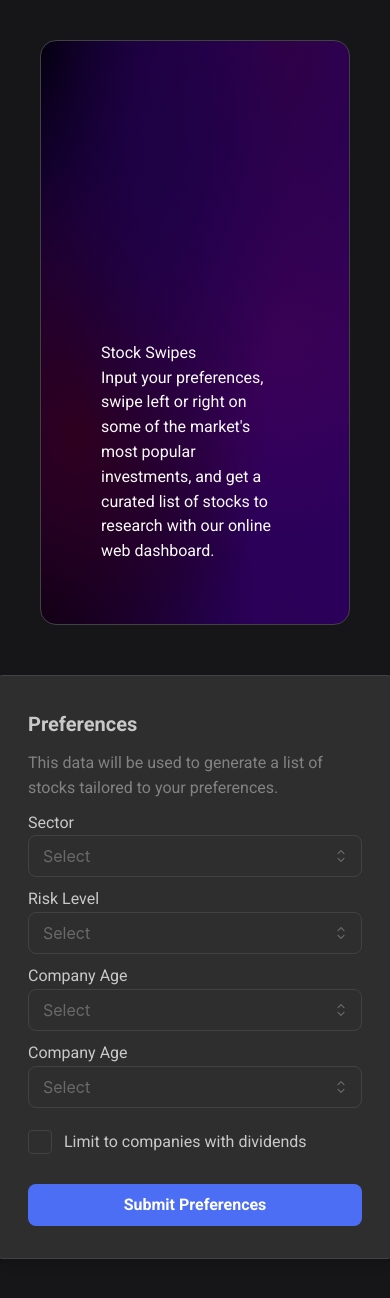
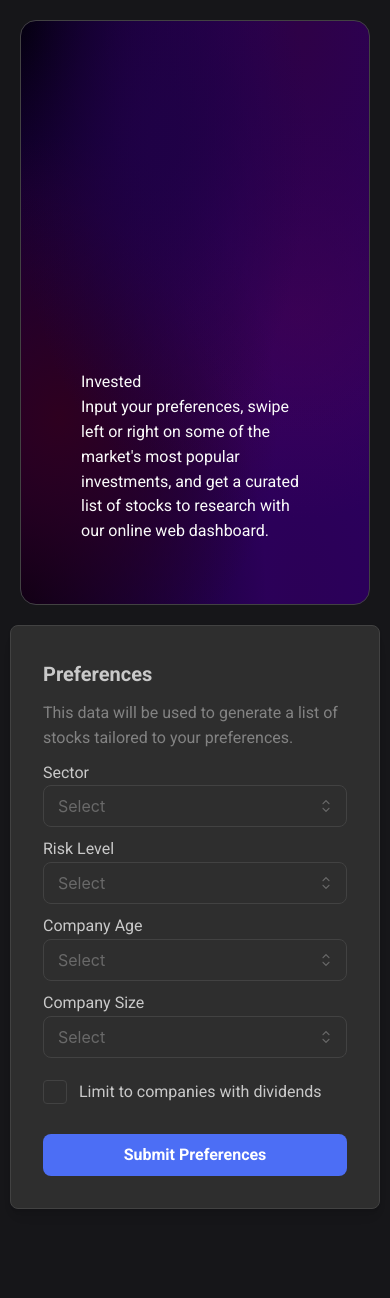
Before and after one commit to AlexT101/market-match, a Next.js app: page / in a window 390 px wide. After the commit the page ends 1229 px from the top, so only its background shows below. Built offline with nearby package versions, Linux system fonts and the light colour scheme.

Commit message:
Add Zustand store

```diff
--- a/app/layout.tsx
+++ b/app/layout.tsx
@@ -7,8 +7,8 @@ import Navbar from '../components/Navbar';
 
 
 export const metadata: Metadata = {
-  title: "Create Next App",
-  description: "Generated by create next app",
+  title: "Invested | Stock Swiping App",
+  description: "Input your preferences and swipe on your favorite stocks.",
 };
 
 export default function RootLayout({
--- a/app/page.tsx
+++ b/app/page.tsx
@@ -4,8 +4,15 @@ import 'styles/index.css';
 import { Card, Text, TextInput, Select, MultiSelect, Checkbox, Button, Overlay } from '@mantine/core';
 import { useForm } from '@mantine/form';
 import { useState } from 'react';
+import { useStore } from '../utils/Data';
+import { useEffect } from 'react';
 
 const Preferences = () => {
+
+    const { preferences, setPreferences } = useStore();
+    useEffect(()=>{
+        console.log(preferences);
+    },[]);
 
     const [submitted, setSubmitted] = useState(false);
 
@@ -21,13 +28,13 @@ const Preferences = () => {
 
     const submitPreferences = () => {
         setSubmitted(true);
-        console.log(form.values);
+        setPreferences(form.values);
     }
 
     return (
         <main className="preferenceContainer">
             <div className="backgroundGradient">
-            <Text className="backgroundTitle">Stock Swipes</Text>
+            <Text className="backgroundTitle">Invested</Text>
             <Text className="backgroundSubtitle">Input your preferences, swipe left or right on some of the market's most popular investments, and get a curated list of stocks to research with our online web dashboard.</Text>
             </div>
             <Card className="preferenceBox" shadow="sm" padding="xl" radius="md" withBorder>
@@ -36,7 +43,7 @@ const Preferences = () => {
                 <MultiSelect size="md" data={['Energy', 'Materials', 'Industrials', 'Utilities', 'Healthcare', 'Financials', 'Consumer Discretionary', 'Consumer Staples', 'Information Technology', 'Communication Services', 'Real Estate']} className="fullWidth" label="Sector" placeholder="Select" radius="md"  {...form.getInputProps('sector')} />
                 <MultiSelect size="md" data={['Low Risk', 'Medium Risk', 'High Risk']} className="fullWidth" label="Risk Level" placeholder="Select" radius="md"  {...form.getInputProps('risk')} />
                 <MultiSelect size="md" data={['0-5 Years', '6-10 Years', '10-20 Years', '21+ Years']} className="fullWidth" label="Company Age" placeholder="Select" radius="md"  {...form.getInputProps('age')} />
-                <MultiSelect size="md" data={['Small', 'Medium', 'Large']} className="fullWidth" label="Company Age" placeholder="Select" radius="md"  {...form.getInputProps('size')} />
+                <MultiSelect size="md" data={['Small', 'Medium', 'Large']} className="fullWidth" label="Company Size" placeholder="Select" radius="md"  {...form.getInputProps('size')} />
                 <Checkbox size="md" mt="sm" color="indigo.6" label="Limit to companies with dividends" {...form.getInputProps('dividends')} />
                 <Button size="md" fullWidth color="indigo.6" mt="lg" radius="md" onClick={submitPreferences}>Submit Preferences</Button>
                 {submitted &&
--- a/components/Navbar.tsx
+++ b/components/Navbar.tsx
@@ -5,7 +5,6 @@ import { Center, Tooltip, UnstyledButton, Stack, rem, Modal, Text } from '@manti
 import { useDisclosure } from '@mantine/hooks';
 import {
     IconInfoCircle,
-    IconForms,
     IconHome2,
     IconClipboardText,
     IconGraph,
@@ -100,7 +99,7 @@ const Navbar = () => {
         }}
       >
         <Text c="dimmed">
-        Lorem ipsum dolor sit amet, consectetur adipiscing elit, sed do eiusmod tempor incididunt ut labore et dolore magna aliqua. Ut enim ad minim veniam, quis nostrud exercitation ullamco laboris nisi ut aliquip ex ea commodo consequat. Duis aute irure dolor in reprehenderit in voluptate velit esse cillum dolore eu fugiat nulla pariatur. Excepteur sint occaecat cupidatat non proident, sunt in culpa qui officia deserunt mollit anim id est laborum.
+            Invested is a new take on the traditional financial dashboard. Aimed at beginners who are new to the stock market, we simplify the information we provide and help you search through the hundreds of stocks available by using your preferences. You can also ask our AI advisor any questions you might have about a stock. You can choose stocks you like by swiping right on them, and we will generate a list of stocks that you could further research for investment.
         </Text>
       </Modal>
         </>
--- a/package.json
+++ b/package.json
@@ -18,7 +18,8 @@
     "react": "^18",
     "react-dom": "^18",
     "recharts": "^2.12.0",
-    "write-excel-file": "^1.4.29"
+    "write-excel-file": "^1.4.29",
+    "zustand": "^4.5.0"
   },
   "devDependencies": {
     "@types/node": "^20",
--- a/styles/index.css
+++ b/styles/index.css
@@ -12,6 +12,7 @@
     display: flex;
     justify-content: center;
     align-items: center;
+
     @media only screen and (min-width: 700px) {
         padding-right: 80px;
     }
@@ -317,11 +318,13 @@
     display: flex;
     flex-direction: column;
     gap: 3px;
+
     @media only screen and (min-width: 1100px) {
         position: absolute;
         max-width: 300px;
         width: 100%;
     }
+
     @media only screen and (max-width: 1100px) {
         position: relative;
         margin-left: 16px;
@@ -385,7 +388,8 @@
     align-items: center;
     padding: 60px;
     margin-left: 80px;
-    @media only screen and (max-width: 900px){
+
+    @media only screen and (max-width: 900px) {
         margin-left: 0;
         padding: 40px;
     }
@@ -406,6 +410,7 @@
     justify-content: center;
     border-radius: 16px;
     border: 1px solid rgb(66, 66, 66);
+
     @media only screen and (max-width: 600px) {
         flex-direction: column;
         align-items: center;
@@ -428,11 +433,13 @@
     align-items: center;
     justify-content: center;
     gap: 50px;
+
     @media only screen and (max-width: 900px) {
         flex-direction: column;
-        gap: 20;
+        gap: 20px;
         height: auto;
         margin-left: 0;
+        padding: 20px;
     }
 }
 
@@ -446,16 +453,16 @@
     max-width: 800px;
     height: 585px;
     border-radius: 16px;
-    background-color:hsla(266,100%,19%,1);
+    background-color: hsla(266, 100%, 19%, 1);
     border: 1px solid rgb(66, 66, 66);
     background-image:
-    radial-gradient(at 40% 20%, hsla(266,97%,14%,1) 0px, transparent 50%),
-    radial-gradient(at 80% 0%, hsla(279,97%,14%,1) 0px, transparent 50%),
-    radial-gradient(at 11% 68%, hsla(319,100%,9%,1) 0px, transparent 50%),
-    radial-gradient(at 80% 50%, hsla(281,97%,18%,1) 0px, transparent 50%),
-    radial-gradient(at 0% 100%, hsla(257,100%,3%,1) 0px, transparent 50%),
-    radial-gradient(at 80% 100%, hsla(270,100%,17%,1) 0px, transparent 50%),
-    radial-gradient(at 0% 0%, hsla(256,100%,3%,1) 0px, transparent 50%);
+        radial-gradient(at 40% 20%, hsla(266, 97%, 14%, 1) 0px, transparent 50%),
+        radial-gradient(at 80% 0%, hsla(279, 97%, 14%, 1) 0px, transparent 50%),
+        radial-gradient(at 11% 68%, hsla(319, 100%, 9%, 1) 0px, transparent 50%),
+        radial-gradient(at 80% 50%, hsla(281, 97%, 18%, 1) 0px, transparent 50%),
+        radial-gradient(at 0% 100%, hsla(257, 100%, 3%, 1) 0px, transparent 50%),
+        radial-gradient(at 80% 100%, hsla(270, 100%, 17%, 1) 0px, transparent 50%),
+        radial-gradient(at 0% 0%, hsla(256, 100%, 3%, 1) 0px, transparent 50%);
 }
 
 .backgroundTitle {
@@ -470,16 +477,18 @@
 }
 
 .preferenceBox {
-    min-width: 400px;
-    width: 400px;
     display: flex;
     flex-direction: column;
     background-color: rgb(36, 36, 36);
     gap: 10px;
 
+    @media only screen and (min-width: 800px) {
+        min-width: 400px;
+        width: 400px;
+    }
+
     @media only screen and (max-width: 800px) {
-        margin-left: 20px;
-        margin-right: 20px;
+        min-width: 300px;
     }
 }
 
--- /dev/null
+++ b/utils/Data.tsx
@@ -0,0 +1,49 @@
+import { create } from 'zustand'
+import { persist, createJSONStorage } from 'zustand/middleware'
+
+interface PreferencesProps {
+    sector: string[];
+    risk: string[];
+    age: string[];
+    size: string[];
+    dividends: boolean;
+}
+
+interface GraphPoint {
+    date: string,
+    value: number
+}
+
+interface Stock {
+    name: string;
+    ticker: string;
+    sector: string;
+    graph: GraphPoint[];
+    description: string;
+}
+
+interface State {
+    preferences: PreferencesProps
+    setPreferences: (by: PreferencesProps) => void
+    currentStock: Stock
+    setCurrentStock: (by: Stock) => void
+    stocks: Stock[]
+    addStock: (by: Stock) => void
+}
+
+export const useStore = create<State>()(
+    persist(
+        (set) => ({
+            preferences: { sector: [], risk: [], age: [], size: [], dividends: false },
+            setPreferences: (by) => set((state) => ({ preferences: by })),
+            currentStock: { name: '', ticker: '', sector: '', graph: [], description: '' },
+            setCurrentStock: (by) => set((state) => ({ currentStock: by })),
+            stocks: [],
+            addStock: (by) => set((state) => ({ stocks: [...state.stocks, by] })),
+        }),
+        {
+            name: 'data-storage',
+            storage: createJSONStorage(() => sessionStorage),
+        }
+    )
+)
```
Also changed, not shown: 1 other file (tests, documents, lock files or other folders).
